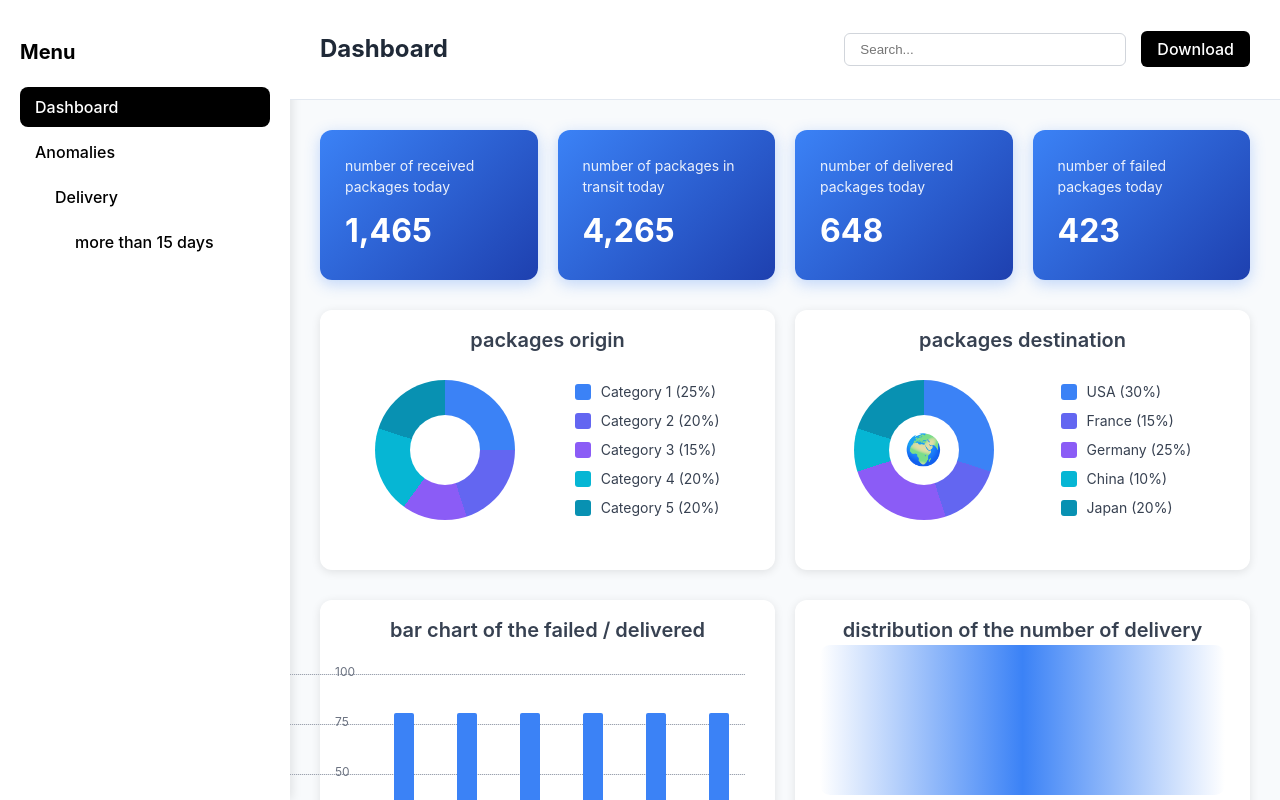
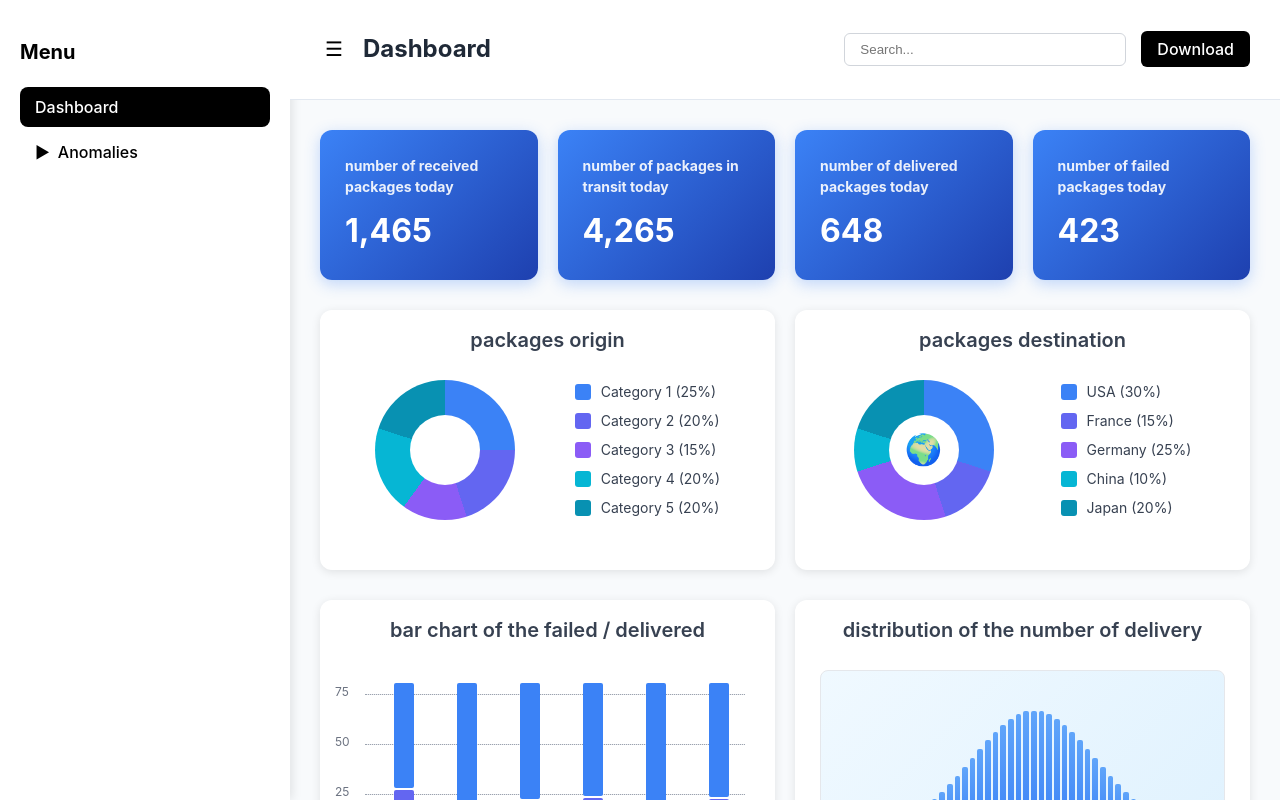
Before and after one commit to Moumene-create/delivery-dashboard, a React (Vite) app: page / in a window 1280 px wide. Built offline with nearby package versions, Linux system fonts and the light colour scheme.

Commit message:
Added dashboard layout and fixed header

```diff
--- a/src/App.jsx
+++ b/src/App.jsx
@@ -2,7 +2,8 @@ import { useState } from 'react'
 
 function App() {
   const [activeTab, setActiveTab] = useState('dashboard');
-
+  const [sidebarOpen, setSidebarOpen] = useState(true);
+  const [anomaliesExpanded, setAnomaliesExpanded] = useState(false);
   const showPage = (page) => {
     setActiveTab(page);
   };
@@ -26,10 +27,33 @@ function App() {
       backgroundColor: '#f8fafc'
     },
     sidebar: {
-      width: '250px',
+      width: sidebarOpen ? '250px' : '0',
       background: 'white',
       boxShadow: '2px 0 10px rgba(0,0,0,0.1)',
-      padding: '20px'
+      padding: sidebarOpen ? '20px' : '0',
+      overflow: 'hidden',
+      transition: 'all 0.3s ease'
+    },
+    menuItemWithArrow: {
+      width: '100%',
+      padding: '10px 15px',
+      marginBottom: '5px',
+      background: 'none',
+      border: 'none',
+      borderRadius: '8px',
+      textAlign: 'left',
+      cursor: 'pointer',
+      transition: 'all 0.2s',
+      color: '#000000'
+    },
+    arrow: {
+      transition: 'transform 0.3s ease',
+      fontSize: '14px',
+      fontWeight: '300',
+      display: 'inline-block'
+    },
+    arrowExpanded: {
+      transform: 'rotate(45deg)'
     },
     sidebarTitle: {
       fontSize: '20px',
@@ -37,6 +61,15 @@ function App() {
       marginBottom: '20px',
       color: '#000000ff',
       fontFamily: '-apple-system, BlinkMacSystemFont, "Segoe UI", Roboto, sans-serif'
+    },
+    hamburgerBtn: {
+      background: 'none',
+      border: 'none',
+      fontSize: '20px',
+      cursor: 'pointer',
+      padding: '5px',
+      marginRight: '15px',
+      color: 'black'
     },
     menuItem: {
       width: '100%',
@@ -47,14 +80,15 @@ function App() {
       borderRadius: '8px',
       textAlign: 'left',
       cursor: 'pointer',
-      transition: 'all 0.2s'
+      transition: 'all 0.2s',
+      color: '#000000'  // ← Add this line (black text)
     },
     menuItemActive: {
       width: '100%',
       padding: '10px 15px',
       marginBottom: '5px',
-      background: '#000',
-      color: 'white',
+      background: '#000000',  // ← Change this to black background
+      color: '#ffffff',       // ← Change this to white text
       border: 'none',
       borderRadius: '8px',
       textAlign: 'left',
@@ -109,11 +143,14 @@ function App() {
       display: 'grid',
       gridTemplateColumns: 'repeat(4, 1fr)',
       gap: '20px',
-      marginBottom: '30px'
+      marginBottom: '30px',
+      fontSize: '100px',
+      fontWeight: '700'
     },
     statCard: {
       background: 'linear-gradient(135deg, #3b82f6, #1e40af)',
       color: 'white',
+      fontSize: '100px',
       padding: '25px',
       borderRadius: '12px',
       boxShadow: '0 4px 15px rgba(59, 130, 246, 0.3)',
@@ -122,6 +159,7 @@ function App() {
     statCardBlue800: {
       background: 'linear-gradient(135deg, #1e40af, #1e3a8a)',
       color: 'white',
+      fontSize: '100px',
       padding: '25px',
       borderRadius: '12px',
       boxShadow: '0 4px 15px rgba(30, 64, 175, 0.3)'
@@ -129,6 +167,7 @@ function App() {
     statCardBlue700: {
       background: 'linear-gradient(135deg, #1d4ed8, #1e40af)',
       color: 'white',
+      fontSize: '100px',
       padding: '25px',
       borderRadius: '12px',
       boxShadow: '0 4px 15px rgba(29, 78, 216, 0.3)'
@@ -296,32 +335,45 @@ function App() {
     countryBoxes: {
       display: 'flex',
       justifyContent: 'space-between',
-      marginBottom: '15px'
+      marginBottom: '15px',
+
     },
     countryBoxLight: {
       padding: '8px 16px',
       borderRadius: '6px',
       fontWeight: '500',
       background: '#e5e7eb',
-      color: '#374151'
+      color: '#374151',
+      maginLeft: '100px',
     },
     countryBoxDark: {
       padding: '8px 16px',
       borderRadius: '6px',
       fontWeight: '500',
       background: '#6b7280',
-      color: 'white'
+      color: 'white',
+      maginLeft: '100px',
     },
-
+    // Add this new style
+    chartsGridSmall: {
+      display: 'grid',
+      gridTemplateColumns: '1fr 1fr',
+      gap: '20px',
+      marginBottom: '30px'
+    },
     horizontalBars: {
       display: 'flex',
       flexDirection: 'column',
-      gap: '15px'
+      gap: '15px',
+      marginTop: '20px',
+      marginLeft: '-60px',
+      marginRight: '40px',
+      color: '#374151',
     },
     horizontalBar: {
       display: 'flex',
       alignItems: 'center',
-      gap: '15px'
+      gap: '15px',
     },
     barLabelLeft: {
       width: '120px',
@@ -346,7 +398,7 @@ function App() {
       width: '89%',
       height: '250px',
       paddingLeft: '40px',
-      paddingBottom: '30px'
+      paddingBottom: '-20px'
     },
     xAxisLine: {
       position: 'absolute',
@@ -365,7 +417,7 @@ function App() {
       height: '0px',
       background: '#e5e7eb',
       borderTop: '1px dotted #9ca3af',
-      marginLeft: '-2000px',
+      marginLeft: '-20px',
       marginBottom: '20px',
     },
     yAxisLabel: {
@@ -383,6 +435,8 @@ function App() {
     <div style={styles.dashboard}>
       {/* Sidebar */}
       <div style={styles.sidebar}>
+        {sidebarOpen && (
+          <>
             <h2 style={styles.sidebarTitle}>Menu</h2>
             <nav>
               <button
@@ -390,7 +444,7 @@ function App() {
                 onClick={() => showPage('dashboard')}
                 onMouseEnter={(e) => {
                   if (activeTab !== 'dashboard') {
-                e.target.style.backgroundColor = '#f1f5f9';
+                    e.target.style.backgroundColor = '#197cdfff';
                   }
                 }}
                 onMouseLeave={(e) => {
@@ -401,9 +455,13 @@ function App() {
               >
                 Dashboard
               </button>
+
               <button
                 style={activeTab === 'anomalies' ? styles.menuItemActive : styles.menuItem}
-            onClick={() => showPage('anomalies')}
+                onClick={() => {
+                  setAnomaliesExpanded(!anomaliesExpanded);
+                  showPage('anomalies');
+                }}
                 onMouseEnter={(e) => {
                   if (activeTab !== 'anomalies') {
                     e.target.style.backgroundColor = '#f1f5f9';
@@ -415,8 +473,18 @@ function App() {
                   }
                 }}
               >
+                <span style={{
+                  display: 'inline-block',
+                  marginRight: '8px',
+                  transition: 'transform 0.3s ease',
+                  transform: anomaliesExpanded ? 'rotate(90deg)' : 'rotate(0deg)'
+                }}>
+                  ▶
+                </span>
                 Anomalies
               </button>
+
+              {anomaliesExpanded && (
                 <div style={styles.submenu}>
                   <button
                     style={activeTab === 'delivery' ? styles.menuItemActive : styles.menuItem}
@@ -434,7 +502,6 @@ function App() {
                   >
                     Delivery
                   </button>
-            <div style={styles.submenu}>
                   <button
                     style={activeTab === 'more15days' ? styles.menuItemActive : styles.menuItem}
                     onClick={() => showPage('more15days')}
@@ -444,7 +511,7 @@ function App() {
                       }
                     }}
                     onMouseLeave={(e) => {
-                  if (activeTab !== 'more15days') {
+                      if (activeTag !== 'more15days') {
                         e.target.style.backgroundColor = 'transparent';
                       }
                     }}
@@ -452,15 +519,25 @@ function App() {
                     more than 15 days
                   </button>
                 </div>
-          </div>
+              )}
             </nav>
+          </>
+        )}
       </div>
 
       {/* Main Content */}
       <div style={styles.mainContent}>
         {/* Header */}
         <div style={styles.header}>
+          <div style={{ display: 'flex', alignItems: 'center' }}>
+            <button
+              style={styles.hamburgerBtn}
+              onClick={() => setSidebarOpen(!sidebarOpen)}
+            >
+              ☰
+            </button>
             <h1 style={styles.headerTitle}>{getPageTitle()}</h1>
+          </div>
           <div style={styles.headerRight}>
             <input
               type="text"
@@ -484,7 +561,6 @@ function App() {
     </div>
   )
 }
-
 // Dashboard Page Component
 function DashboardPage({ styles }) {
   const originData = [25, 20, 15, 20, 20];
@@ -544,7 +620,10 @@ function DashboardPage({ styles }) {
         <ChartCard title="Delivery Success Rate Over Time" styles={styles}>
           <div style={styles.successChart}></div>
         </ChartCard>
+      </div>
 
+      {/* New row for smaller blocks side by side */}
+      <div style={styles.chartsGridSmall}>
         <ChartCard title="Fastest country to deliver" styles={styles}>
           <CountryDelivery styles={styles} />
         </ChartCard>
@@ -675,12 +754,13 @@ function PieChart({ styles, showGlobe = false, data = [], colors = [], title = "
 }
 
 function BarChart({ styles }) {
+
   const days = ['Mon', 'Tue', 'Wed', 'Thu', 'Fri', 'Sat'];
   const delivered = [60, 80, 70, 90, 75, 65];
   const failed = [30, 20, 25, 35, 15, 25];
 
   const maxValue = 100;
-  const yAxisValues = [0, 25, 50, 75, 100];
+  const yAxisValues = [0, 25, 50, 75];
 
   return (
     <div>
@@ -715,7 +795,7 @@ function BarChart({ styles }) {
           position: 'absolute',
           bottom: '32px',
           left: '42px',
-          right: '0'
+          right: '0',
         }}>
           {days.map((day, i) => (
             <div key={day} style={styles.barGroup}>
@@ -758,22 +838,106 @@ function BarChart({ styles }) {
       </div>
     </div>
   )
+
 }
+
 function DistributionChart({ styles }) {
+  // Generate random statistics
+  const generateRandomStats = () => {
+    const values = Array.from({ length: 100 }, () => Math.floor(Math.random() * 50) + 1);
+    values.sort((a, b) => a - b);
+
+    const min = Math.min(...values);
+    const max = Math.max(...values);
+    const mean = Math.round(values.reduce((a, b) => a + b, 0) / values.length);
+    const median = values[Math.floor(values.length / 2)];
+
+    // Simple mode calculation (most frequent value)
+    const frequency = {};
+    values.forEach(val => frequency[val] = (frequency[val] || 0) + 1);
+    const mode = parseInt(Object.keys(frequency).reduce((a, b) => frequency[a] > frequency[b] ? a : b));
+
+    return { min, max, mean, median, mode };
+  };
+
+  const stats = generateRandomStats();
+
+  // Sample data for a normal distribution
+  const generateNormalDistribution = () => {
+    const points = [];
+    const mean = stats.mean;
+    const stdDev = 8;
+
+    for (let x = 1; x <= 50; x++) {
+      const y = Math.exp(-0.5 * Math.pow((x - mean) / stdDev, 2)) / (stdDev * Math.sqrt(2 * Math.PI));
+      points.push({ x, y: y * 100 });
+    }
+    return points;
+  };
+
+  const data = generateNormalDistribution();
+  const maxY = Math.max(...data.map(d => d.y));
+
   return (
     <div>
-      <div style={styles.distributionChart}></div>
-      <div style={styles.distributionStats}>
-        <div>
-          <div><strong>mean:</strong> 15</div>
-          <div><strong>max:</strong> 93</div>
+      {/* Distribution chart on top */}
+      <div style={{
+        ...styles.distributionChart,
+        background: 'linear-gradient(135deg, #f0f9ff, #e0f2fe)',
+        border: '1px solid #e5e7eb',
+        borderRadius: '8px',
+        position: 'relative',
+        display: 'flex',
+        alignItems: 'end',
+        justifyContent: 'space-around',
+        padding: '10px',
+        marginBottom: '20px',
+        marginTop: '25px',
+        marginLeft: '0px',
+      }}>
+        {/* Distribution curve using bars */}
+        {data.map((point, index) => (
+          <div
+            key={index}
+            style={{
+              width: '6px',
+              height: `${(point.y / maxY) * 120}px`,
+              background: 'linear-gradient(to top, #3b82f6, #60a5fa)',
+              borderRadius: '2px 2px 0 0',
+              margin: '0 1px'
+            }}
+          />
+        ))}
+
+
       </div>
-        <div>
-          <div><strong>mode:</strong> 20</div>
-          <div><strong>min:</strong> 1</div>
+
+      {/* Statistics below like a legend */}
+      <div style={{
+        display: 'grid',
+        gridTemplateColumns: '1fr 1fr 1fr',
+        gridTemplateRows: '1fr 1fr',
+        marginleft: '50px',
+        gap: '10px',
+        fontSize: '14px'
+      }}>
+        {/* Top row - 3 items */}
+        <div style={styles.legendItem}>
+          <strong>Mean:</strong> {stats.mean}
         </div>
-        <div style={{ gridColumn: 'span 2' }}>
-          <div><strong>median:</strong> 18</div>
+        <div style={styles.legendItem}>
+          <strong>Max:</strong> {stats.max}
+        </div>
+        <div style={styles.legendItem}>
+          <strong>Min:</strong> {stats.min}
+        </div>
+
+        {/* Bottom row - 2 items */}
+        <div style={styles.legendItem}>
+          <strong>Median:</strong> {stats.median}
+        </div>
+        <div style={styles.legendItem}>
+          <strong>Mode:</strong> {stats.mode}
         </div>
       </div>
     </div>
@@ -784,9 +948,9 @@ function CountryDelivery({ styles }) {
   return (
     <div>
       <div style={styles.countrySection}>
-        <div style={{ fontWeight: '600', marginBottom: '10px', display: 'flex', justifyContent: 'space-between' }}>
-          <span>to</span>
-          <span>from</span>
+        <div style={{ fontWeight: '600', marginBottom: '10px', display: 'flex', justifyContent: 'space-between', marginLeft: '100px' }}>
+          <span style={{ color: 'transparent' }}>to</span>
+          <span style={{ color: 'transparent' }}>from</span>
         </div>
         <div style={styles.countryBoxes}>
           <div style={styles.countryBoxLight}>UA</div>
@@ -794,8 +958,10 @@ function CountryDelivery({ styles }) {
         </div>
       </div>
       <div style={styles.countrySection}>
-        <h4 style={{ fontWeight: '600', marginBottom: '10px' }}>slowest country to deliver</h4>
-        <div style={{ fontWeight: '600', marginBottom: '10px', display: 'flex', justifyContent: 'space-between' }}>
+        <h4 style={{ fontWeight: '600', marginBottom: '10px', color: '#374151', marginLeft: '78px', fontSize: '120%' }}>Slowest country to deliver</h4>
+        <div style={{ fontWeight: '600', marginBottom: '10px', display: 'flex', justifyContent: 'space-between', marginLeft: '100px' }}>
+          <span style={{ color: 'transparent' }}>to</span>
+          <span style={{ color: 'transparent' }}>from</span>
           <span>to</span>
           <span>from</span>
         </div>
@@ -811,10 +977,10 @@ function CountryDelivery({ styles }) {
 function WillayasChart({ styles }) {
   const willayas = [
     { name: 'Alger', percentage: 95 },
-    { name: 'Annaba', percentage: 88 },
-    { name: 'Setif', percentage: 75 },
-    { name: 'Jijel', percentage: 70 },
-    { name: 'Tipaza', percentage: 65 }
+    { name: 'Annaba', percentage: 73 },
+    { name: 'Setif', percentage: 60 },
+    { name: 'Jijel', percentage: 40 },
+    { name: 'Tipaza', percentage: 30 }
   ];
 
   return (
```
Lines whose indentation alone changed are shown as unchanged.
